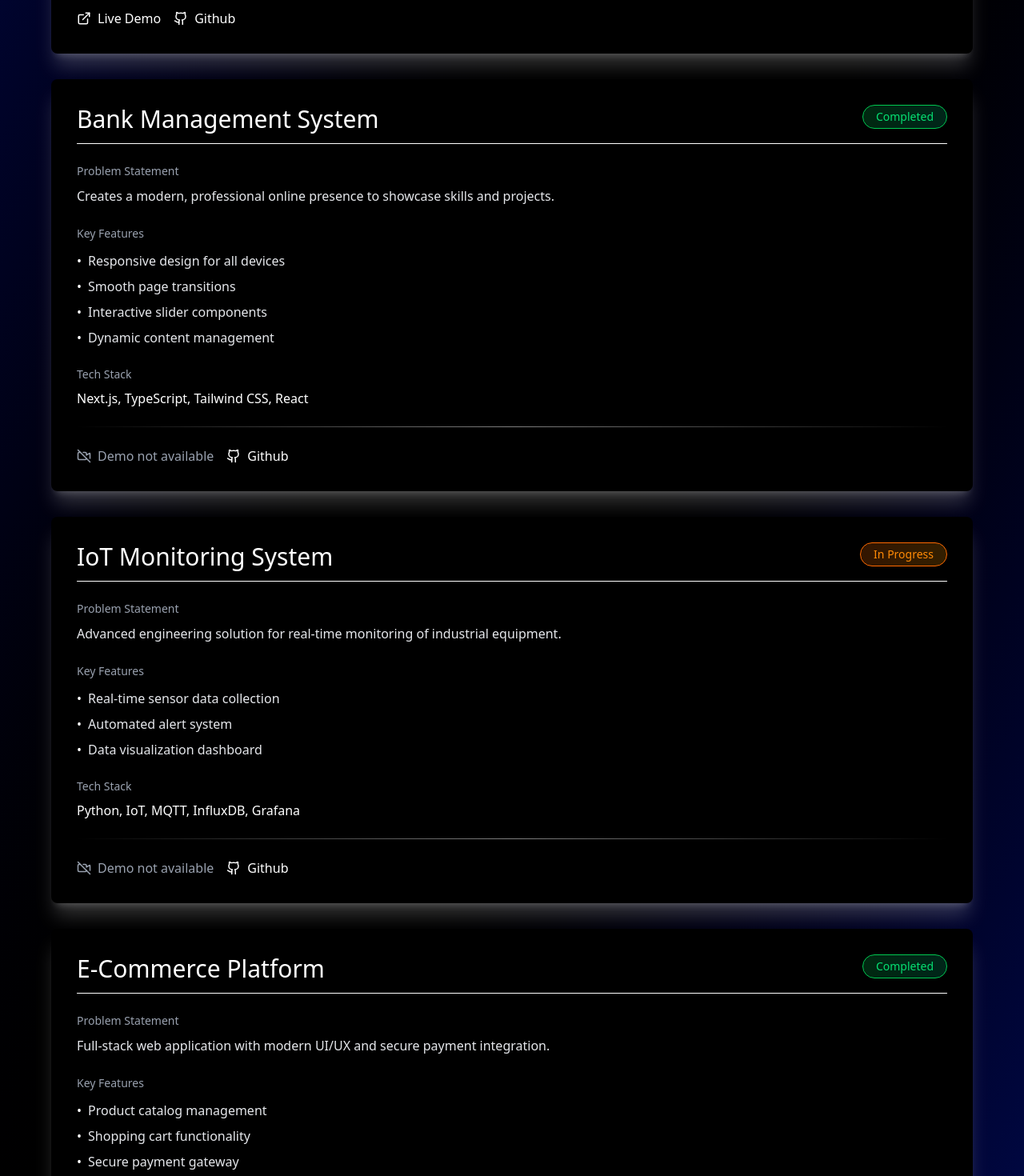
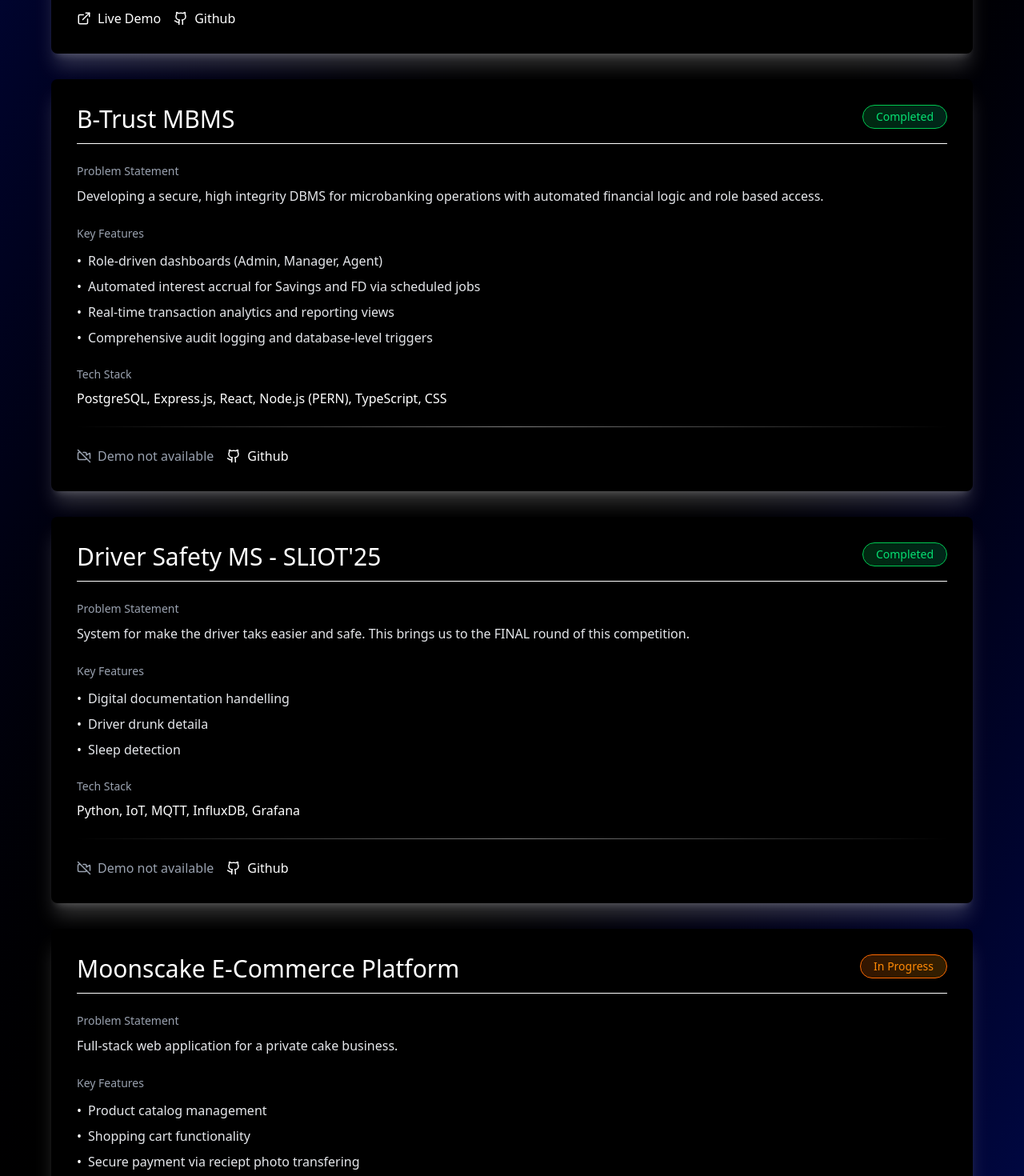
Before and after one commit to SandamiUpeksha/my-portfolio, a Next.js app: page /projects in a window 1280 px wide. Shown: the part 760-2230 px from the top of the page at 80% size. Built offline with nearby package versions, Linux system fonts and the light colour scheme.

Commit message:
feat: Update contact and projects sections with new social media links and project details; enhance skills section with education information

```diff
--- a/app/contact/page.tsx
+++ b/app/contact/page.tsx
@@ -1,6 +1,7 @@
 'use client';
 
 import { useState } from 'react';
+import { MessageCircle, Send, Linkedin, Github, Mail, Phone } from 'lucide-react';
 
 export default function Contact() {
   const [formData, setFormData] = useState({
@@ -133,18 +134,42 @@ export default function Contact() {
 
             <div className="bg-black bg-opacity-40 backdrop-blur-md rounded-lg p-8 shadow-xl shadow-white/20 hover:shadow-white/30 transition-all duration-300">
               <h2 className="text-2xl font-light mb-6">Social Media</h2>
-              <div className="space-y-3 font-light">
-                <a href="#" className="block hover:text-gray-300 transition-colors">
-                  LinkedIn →
+              <div className="flex items-center justify-center gap-6">
+                <a
+                  href="https://wa.me/94702241222"
+                  target="_blank"
+                  rel="noopener noreferrer"
+                  className="p-3 bg-white/10 hover:bg-white/20 rounded-lg transition-all duration-300 hover:scale-110 transform"
+                  title="WhatsApp"
+                >
+                  <MessageCircle size={28} className="text-white" />
                 </a>
-                <a href="#" className="block hover:text-gray-300 transition-colors">
-                  GitHub →
+                <a
+                  href="https://t.me/praveen"
+                  target="_blank"
+                  rel="noopener noreferrer"
+                  className="p-3 bg-white/10 hover:bg-white/20 rounded-lg transition-all duration-300 hover:scale-110 transform"
+                  title="Telegram"
+                >
+                  <Send size={28} className="text-white" />
                 </a>
-                <a href="#" className="block hover:text-gray-300 transition-colors">
-                  Twitter →
+                <a
+                  href="https://www.linkedin.com/in/praveen-de-silva"
+                  target="_blank"
+                  rel="noopener noreferrer"
+                  className="p-3 bg-white/10 hover:bg-white/20 rounded-lg transition-all duration-300 hover:scale-110 transform"
+                  title="LinkedIn"
+                >
+                  <Linkedin size={28} className="text-white" />
                 </a>
-                <a href="#" className="block hover:text-gray-300 transition-colors">
-                  Instagram →
+                <a
+                  href="https://github.com/praveen"
+                  target="_blank"
+                  rel="noopener noreferrer"
+                  className="p-3 bg-white/10 hover:bg-white/20 rounded-lg transition-all duration-300 hover:scale-110 transform"
+                  title="GitHub"
+                >
+                  <Github size={28} className="text-white" />
                 </a>
               </div>
             </div>
--- a/app/projects/page.tsx
+++ b/app/projects/page.tsx
@@ -17,45 +17,45 @@ export default function Projects() {
       status: "Completed"
     },
     {
-      title: "Bank Management System",
-      problem: "Creates a modern, professional online presence to showcase skills and projects.",
+      title: "B-Trust MBMS",
+      problem: "Developing a secure, high integrity DBMS for microbanking operations with automated financial logic and role based access.",
       features: [
-        "Responsive design for all devices",
-        "Smooth page transitions",
-        "Interactive slider components",
-        "Dynamic content management"
+        "Role-driven dashboards (Admin, Manager, Agent)",
+        "Automated interest accrual for Savings and FD via scheduled jobs",
+        "Real-time transaction analytics and reporting views",
+        "Comprehensive audit logging and database-level triggers"
       ],
-      techStack: "Next.js, TypeScript, Tailwind CSS, React",
+      techStack: "PostgreSQL, Express.js, React, Node.js (PERN), TypeScript, CSS",
       liveLink: null,
-      githubLink: "https://github.com/username/portfolio",
+      githubLink: "https://github.com/microbanking-system/DBMS_Microbanking_System",
       status: "Completed"
     },
     {
-      title: "IoT Monitoring System",
-      problem: "Advanced engineering solution for real-time monitoring of industrial equipment.",
+      title: "Driver Safety MS - SLIOT'25",
+      problem: "System for make the driver taks easier and safe. This brings us to the FINAL round of this competition.",
       features: [
-        "Real-time sensor data collection",
-        "Automated alert system",
-        "Data visualization dashboard"
+        "Digital documentation handelling",
+        "Driver drunk detaila",
+        "Sleep detection"
       ],
       techStack: "Python, IoT, MQTT, InfluxDB, Grafana",
       liveLink: null,
-      githubLink: "https://github.com/username/iot-monitor",
-      status: "In Progress"
+      githubLink: null,
+      status: "Completed"
     },
     {
-      title: "E-Commerce Platform",
-      problem: "Full-stack web application with modern UI/UX and secure payment integration.",
+      title: "Moonscake E-Commerce Platform",
+      problem: "Full-stack web application for a private cake business.",
       features: [
         "Product catalog management",
         "Shopping cart functionality",
-        "Secure payment gateway",
+        "Secure payment via reciept photo transfering",
         "Order tracking system"
       ],
       techStack: "React, Node.js, MongoDB, Express, Stripe",
-      liveLink: "https://ecommerce-demo.vercel.app",
-      githubLink: "https://github.com/username/ecommerce",
-      status: "Completed"
+      liveLink: null,
+      githubLink: null,
+      status: "In Progress"
     }
   ];
 
--- a/app/skills/page.tsx
+++ b/app/skills/page.tsx
@@ -2,6 +2,7 @@
 
 import { useState } from 'react';
 import { ChevronLeft, ChevronRight } from 'lucide-react';
+import Image from 'next/image';
 
 export default function Skills() {
   const [currentSlide, setCurrentSlide] = useState(0);
@@ -28,8 +29,9 @@ export default function Skills() {
 
   const languages = [
     { name: "Sinhala", level: 95 },
-    { name: "English", level: 80 },
-    { name: "Tamil", level: 30 }
+    { name: "English", level: 80, duolingo: 81 },
+    { name: "Tamil", level: 30 },
+    { name: "Japanese", level: 5,duolingo: 5  }
   ];
 
   const softSkills = [
@@ -105,6 +107,24 @@ export default function Skills() {
         {/* Slide 2 - Education */}
         <div className={`transition-all duration-700 ${currentSlide === 1 ? 'opacity-100 translate-x-0 block' : 'opacity-0 translate-x-10 pointer-events-none hidden'}`}>
           <div className="space-y-6">
+
+            {/* University */}
+            <div className="bg-black bg-opacity-40 backdrop-blur-md rounded-lg p-8 shadow-xl shadow-white/20">
+              <h2 className="text-2xl font-light mb-6 text-white border-b border-white border-opacity-20 pb-3">
+                University Education
+              </h2>
+              <div className="font-light space-y-3">
+                <h3 className="text-xl text-white mb-2">Computer Science Engineering</h3>
+                <h4 className="text-lg text-gray-300 mb-2">University of Moratuwa</h4>
+                <p className="text-gray-400 text-sm mb-3">Since March 2024</p>
+                <div className="space-y-2">
+                  {/* <p className="text-gray-300">CGPA: <span className="text-white font-normal">3.8</span></p> */}
+                  <p className="text-gray-300">Dean's List: <span className="text-white font-normal">Semester 1, Semester 2</span></p>
+                </div>
+              </div>
+            </div>
+
+
             {/* School Education */}
             <div className="bg-black bg-opacity-40 backdrop-blur-md rounded-lg p-8 shadow-xl shadow-white/20">
               <h2 className="text-2xl font-light mb-6 text-white border-b border-white border-opacity-20 pb-3">
@@ -112,7 +132,7 @@ export default function Skills() {
               </h2>
               <div className="space-y-4 font-light">
                 <div>
-                  <h3 className="text-xl text-white mb-2">Kingswood College Kandy</h3>
+                  <h4 className="text-xl text-gray-300 mb-2">Kingswood College Kandy</h4>
                   <p className="text-gray-400 text-sm mb-4">2008 - 2022</p>
                 </div>
 
@@ -138,26 +158,24 @@ export default function Skills() {
                 Diploma in IT and English
               </h2>
               <div className="font-light">
-                <h3 className="text-xl text-white mb-2">ESOFT</h3>
-                <p className="text-gray-400 text-sm">March 2023 - January 2024</p>
+                <h4 className="text-xl text-gray-300 mb-2">ESOFT Metro Campus Kandy</h4>
+                <p className="text-gray-400 text-sm mb-4">March 2023 - January 2024</p>
               </div>
+
+              <div className="grid md:grid-cols-2 gap-6">
+                  <div>
+                    <h4 className="text-lg text-white mb-2">Diploma in IT</h4>
+                    <p className="text-gray-300">Overall Grade: <span className="text-white font-normal">Distinction</span></p>
+                  </div>
+
+                  <div>
+                    <h4 className="text-lg text-white mb-2">Diploma in English</h4>
+                    <p className="text-gray-300">Overall Grade: <span className="text-white font-normal">Distinction</span></p>
+                  </div>
+                </div>
             </div>
 
-            {/* University */}
-            <div className="bg-black bg-opacity-40 backdrop-blur-md rounded-lg p-8 shadow-xl shadow-white/20">
-              <h2 className="text-2xl font-light mb-6 text-white border-b border-white border-opacity-20 pb-3">
-                University Education
-              </h2>
-              <div className="font-light space-y-3">
-                <h3 className="text-xl text-white mb-2">Computer Science Engineering</h3>
-                <h4 className="text-lg text-gray-300 mb-2">University of Moratuwa</h4>
-                <p className="text-gray-400 text-sm mb-3">Since March 2024</p>
-                <div className="space-y-2">
-                  <p className="text-gray-300">CGPA: <span className="text-white font-normal">3.8</span></p>
-                  <p className="text-gray-300">Dean's List: <span className="text-white font-normal">Semester 1, Semester 2</span></p>
-                </div>
-              </div>
-            </div>
+
           </div>
         </div>
 
@@ -172,8 +190,19 @@ export default function Skills() {
               <div className="space-y-6">
                 {languages.map((lang, index) => (
                   <div key={index}>
-                    <div className="flex justify-between mb-2">
-                      <span className="text-white font-light text-lg">{lang.name}</span>
+                    <div className="flex justify-between items-center mb-2">
+                      <div className="flex items-center gap-2">
+                        <span className="text-white font-light text-lg">{lang.name}</span>
+                        {lang.duolingo && (
+                          <div className="flex items-center gap-1 bg-white/10 px-3 py-1 rounded-full">
+                            <svg className="w-5 h-5" viewBox="0 0 24 24" xmlns="http://www.w3.org/2000/svg">
+                              <image href="https://design.duolingo.com/86230c9ad10d9f08b785.svg" width="24" height="24"/>
+                              <circle cx="12" cy="12" r="10" fill="none" stroke="#1CB0F6" strokeWidth="0.5" opacity="0"/>
+                            </svg>
+                            <span className="text-white font-light text-sm">Duolingo: {lang.duolingo}</span>
+                          </div>
+                        )}
+                      </div>
                       <span className="text-gray-400 font-light">{lang.level}%</span>
                     </div>
                     <div className="w-full bg-white/10 rounded-full h-3 overflow-hidden">
```
